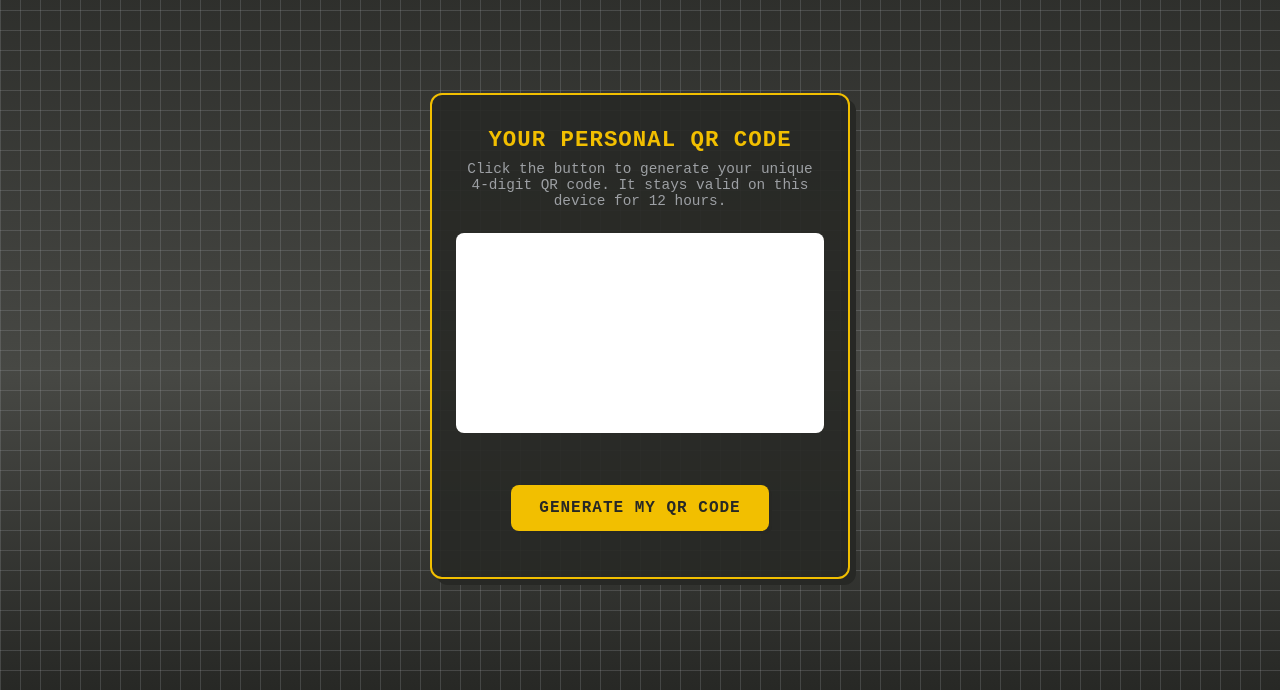
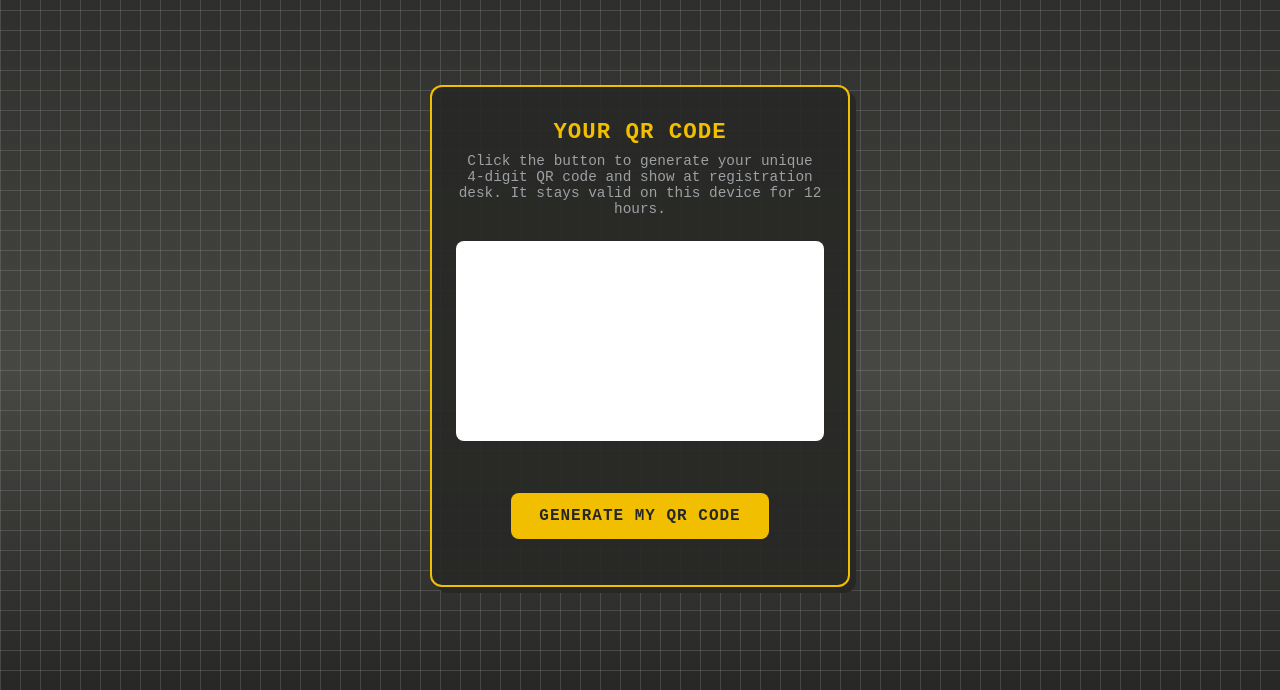
Before and after one commit to nvk1305/Awareness2026, a plain HTML site: page index.html in a window 1280 px wide. Shown: the part 110-800 px from the top of the page. Drawn offline with Linux system fonts and the light colour scheme; no server answers.

Commit message:
modified text

```diff
--- a/index.html
+++ b/index.html
@@ -136,8 +136,8 @@
   </header>
 
   <div class="card">
-    <h2>Your Personal QR Code</h2>
-    <p class="sub">Click the button to generate your unique 4-digit QR code. It stays valid on this device for 12 hours.</p>
+    <h2>Your QR Code</h2>
+    <p class="sub">Click the button to generate your unique 4-digit QR code and show at registration desk. It stays valid on this device for 12 hours.</p>
 
     <div id="qrBox"><span id="qrCode"></span></div>
     <div id="qrNumber"></div>
```
